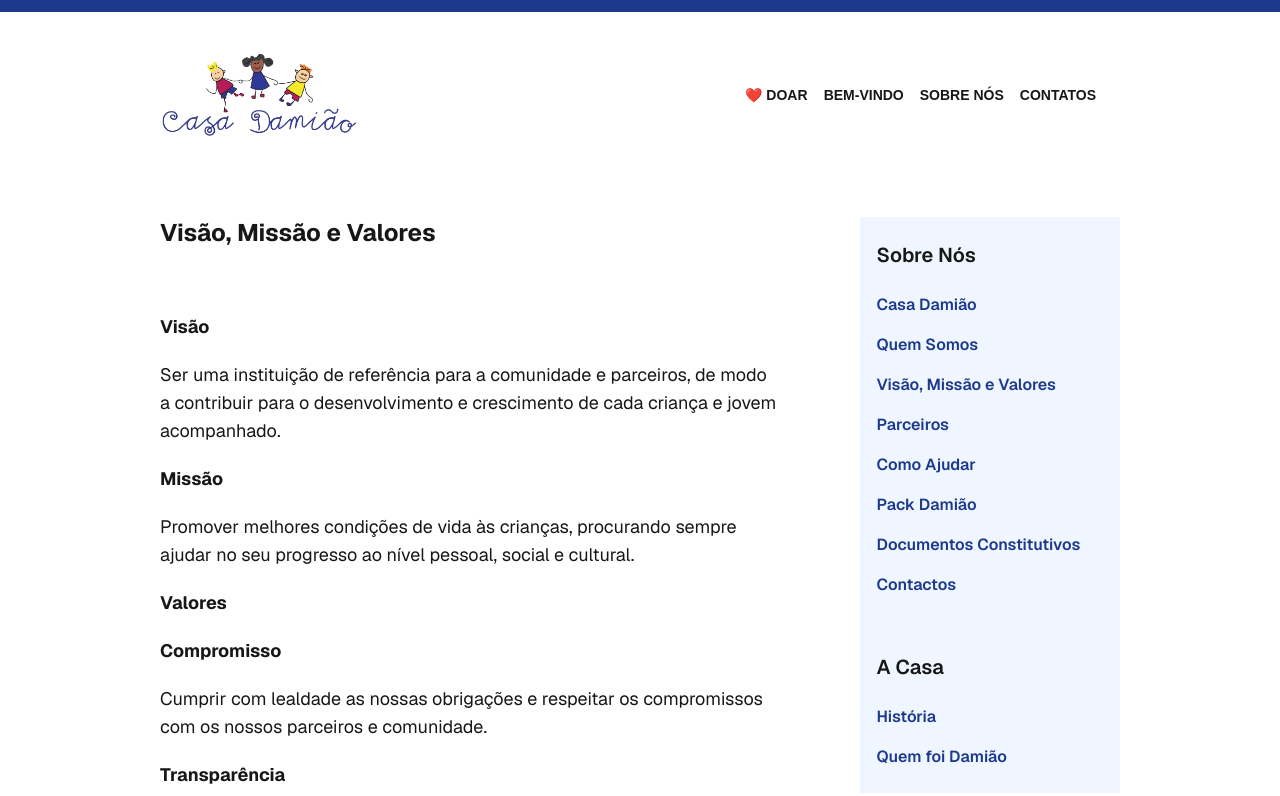
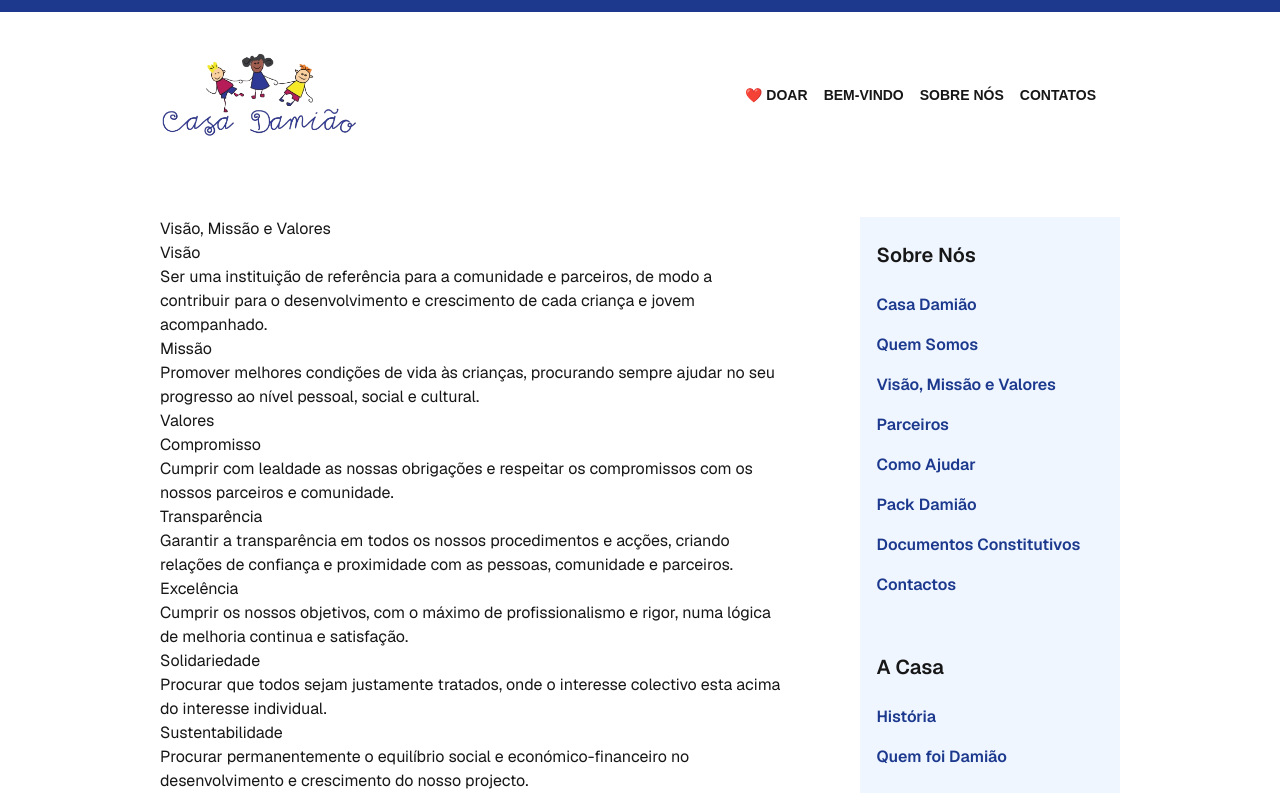
Before and after one commit to jcostadev23/casadamiao, a Next.js app: page /visao-missao-e-valores in a window 1280 px wide. Shown: the top 796 px of the page. Built offline with nearby package versions, Linux system fonts and the light colour scheme.

Commit message:
adding visao-missao-e-valores page to markdown

```diff
--- /dev/null
+++ b/src/app/visao-missao-e-valores/page.mdx
@@ -0,0 +1,35 @@
+# Visão, Missão e Valores
+
+#### Visão
+
+Ser uma instituição de referência para a comunidade e parceiros, de modo a contribuir para o desenvolvimento e crescimento de cada criança e jovem acompanhado.
+
+#### Missão
+
+Promover melhores condições de vida às crianças, procurando sempre ajudar no seu progresso ao nível pessoal, social e cultural.
+
+#### Valores
+
+#### Compromisso
+
+Cumprir com lealdade as nossas obrigações e respeitar os compromissos com os nossos parceiros e comunidade.
+
+#### Transparência
+
+Garantir a transparência em todos os nossos procedimentos e acções, criando relações de confiança e proximidade com as pessoas, comunidade e parceiros.
+
+#### Excelência
+
+Cumprir os nossos objetivos, com o máximo de profissionalismo e rigor, numa lógica de melhoria continua e satisfação.
+
+#### Solidariedade
+
+Procurar que todos sejam justamente tratados, onde o interesse colectivo esta acima do interesse individual.
+
+#### Sustentabilidade
+
+Procurar permanentemente o equilíbrio social e económico-financeiro no desenvolvimento e crescimento do nosso projecto.
+
+#### Pluralidade
+
+Assegurar que trabalhamos com todo o tipo de instituições, independentemente dos seus fatores culturais, religiosos e políticos, promovendo sempre o respeito e a dignidade dos agentes envolvidos.
--- a/src/app/visao-missao-e-valores/page.tsx
+++ /dev/null
@@ -1,10 +0,0 @@
-import Info from "./info.mdx";
-
-const VisionMissionAndValues = () => {
-  return (
-    <div className="custom-markdown flex flex-col gap-[20px] items-start">
-      <Info />
-    </div>
-  );
-};
-export default VisionMissionAndValues;
```
